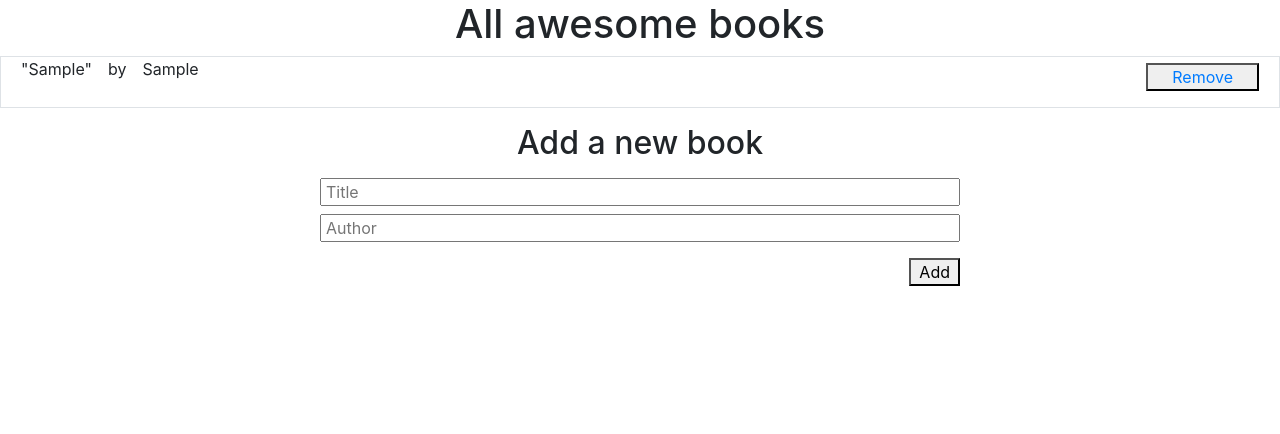
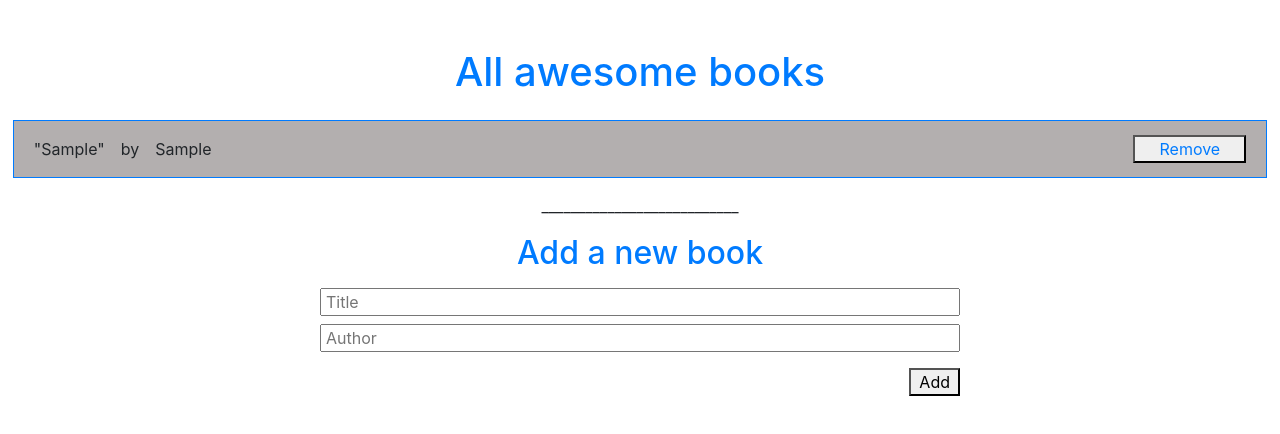
Before and after one commit to bimbolabuari/mv-awesome-books, a website: page index.html in a window 1280 px wide. Both pictures are taken after typing "Sample", "Sample" into the empty fields and a click on the button "Add". Drawn offline with nearby package versions, Linux system fonts and the light colour scheme.

Commit message:
Add styling

```diff
--- a/index.html
+++ b/index.html
@@ -8,13 +8,14 @@
     <link rel="stylesheet" href="styles.css">
   </head>
     <body>
-        <h1 class="text-center">All awesome books</h1>
+        <h1 class="text-center text-primary pt-5 pb-3">All awesome books</h1>
         <section id="collection" class="d-flex justify-content-center m-auto w-100">
-          <ul id= 'book-collection' class="d-flex flex-column border w-100"></ul>
+          <ul id= 'book-collection' class="d-flex flex-column border border-5 border-primary"></ul>
         </section>
         <div class="d-flex justify-content-center w-50 m-auto">
         <section id="createBook" class="w-100">
-          <h2 class="text-center">Add a new book</h2>
+          <div class="text-center">___________________________</div>
+          <h2 class="text-center text-primary pt-3">Add a new book</h2>
            <form id="book-form">
                <input type="text" placeholder="Title" class="w-100 mt-2 pl-1" id="title" name="title" required><br>
                <input type="text" placeholder="Author" class="w-100 mt-2 pl-1" id="author" name="author" required><br>
--- a/index.js
+++ b/index.js
@@ -47,14 +47,14 @@ class ShowBooks {
   static createBookElement(book) {
     const list = document.querySelector('#book-collection');
     const bookItem = document.createElement('li');
-    bookItem.classList.add("book-item")
+    bookItem.classList.add("book-item", "alternate")
     bookItem.id = `${book.id}`;
     bookItem.innerHTML = `
     <div class="flex">
-      <p class="">"${book.title}"<span class="ml-3">by</span></p>
-      <p class="ml-3">${book.author}</p>
-      </div>
-      <button class="pl-4 pr-4"><a href="#" class="delete">Remove</a></button>
+      <p class="pt-3">"${book.title}"<span class="ml-3">by</span></p>
+      <p class="pt-3 ml-3">${book.author}</p>
+    </div>
+    <button class="pl-4 pr-4"><a href="#" class="delete">Remove</a></button>
     `;
     list.appendChild(bookItem);
   }
--- a/styles.css
+++ b/styles.css
@@ -6,12 +6,15 @@
     text-decoration: none;
 }
 
+#book-collection {
+    width: 98%;
+}
+
 .book-item {
     display: flex;
     width: 100%;
     justify-content: space-between;
     padding: 0 20px;
-    margin-bottom: 10px;
     align-items: center;
 }
 
@@ -20,3 +23,11 @@
     width: 40%;
 
 }
+
+.alternate:nth-child(odd) {
+    background: rgb(179, 175, 175);
+}
+
+.alternate:nth-child(even) {
+    background: white;
+}
```
